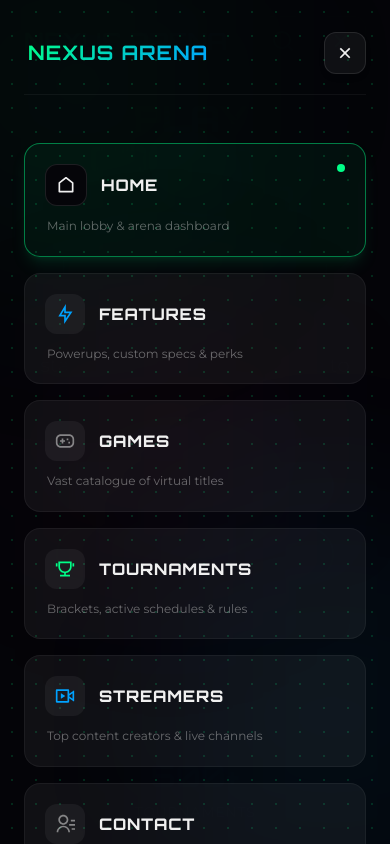
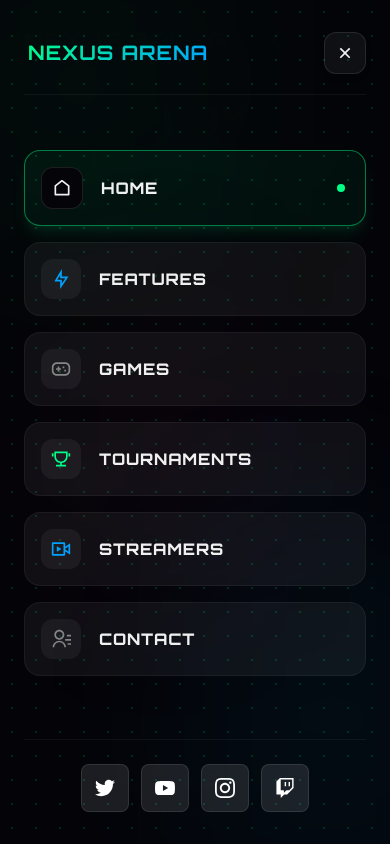
Before and after one commit to shubhamx599/nexusarena, a React (Vite) app: page / in a window 390 px wide. Both pictures are taken after a click on the button 341 px from the left and 41 px from the top of the page. Shown: the top 844 px of the page. Built offline with nearby package versions, Linux system fonts and the light colour scheme.

Commit message:
style: remove card descriptions from mobile menu to make navigation rows compact

```diff
--- a/src/components/ui/MobileMenu.jsx
+++ b/src/components/ui/MobileMenu.jsx
@@ -11,40 +11,34 @@ const MobileMenu = ({
   onNavClick,
   navLinks
 }) => {
-  // Creative description mappings for navigation links
+  // Creative color and border mappings for navigation links
   const linkDetails = {
     '/': {
-      desc: 'Main lobby & arena dashboard',
       color: 'primary',
       colorHex: '#00ff88',
       hoverBorder: 'hover:border-primary/50'
     },
     '/features': {
-      desc: 'Powerups, custom specs & perks',
       color: 'secondary',
       colorHex: '#00a2ff',
       hoverBorder: 'hover:border-secondary/50'
     },
     '/games': {
-      desc: 'Vast catalogue of virtual titles',
       color: 'accent',
       colorHex: '#ff0080',
       hoverBorder: 'hover:border-accent/50'
     },
     '/tournaments': {
-      desc: 'Brackets, active schedules & rules',
       color: 'primary',
       colorHex: '#00ff88',
       hoverBorder: 'hover:border-primary/50'
     },
     '/streamers': {
-      desc: 'Top content creators & live channels',
       color: 'secondary',
       colorHex: '#00a2ff',
       hoverBorder: 'hover:border-secondary/50'
     },
     '/contact': {
-      desc: 'Secure command center hotline',
       color: 'accent',
       colorHex: '#ff0080',
       hoverBorder: 'hover:border-accent/50'
@@ -116,7 +110,6 @@ const MobileMenu = ({
               const Icon = link.icon;
               const isActive = activeLink === link.href;
               const details = linkDetails[link.href] || {
-                desc: 'Explore link',
                 color: 'primary',
                 colorHex: '#00ff88',
                 hoverBorder: 'hover:border-primary/30'
@@ -143,7 +136,7 @@ const MobileMenu = ({
                       e.stopPropagation();
                       onNavClick();
                     }}
-                    className={`group relative flex flex-col p-5 rounded-2xl border transition-all duration-300 ${
+                    className={`group relative flex items-center gap-4.5 p-4 rounded-2xl border transition-all duration-300 ${
                       isActive
                         ? `bg-darker/50 shadow-lg ${activeShadow}`
                         : `bg-white/5 border-white/5 ${details.hoverBorder} hover:bg-white/10`
@@ -151,14 +144,13 @@ const MobileMenu = ({
                   >
                     {/* Glowing Accent Corner Dot */}
                     {isActive && (
-                      <span className="absolute top-5 right-5 flex h-2 w-2">
+                      <span className="absolute top-1/2 right-5 -translate-y-1/2 flex h-2 w-2">
                         <span className={`animate-ping absolute inline-flex h-full w-full rounded-full opacity-75`} style={{ backgroundColor: details.colorHex }}></span>
                         <span className="relative inline-flex rounded-full h-2 w-2" style={{ backgroundColor: details.colorHex }}></span>
                       </span>
                     )}
 
-                    {/* Icon + Title */}
-                    <div className="flex items-center gap-3.5 mb-2.5">
+                    {/* Icon */}
                     <div className={`p-2.5 rounded-xl transition-all duration-300 ${
                       isActive
                         ? 'bg-darker border border-white/10 text-light'
@@ -166,15 +158,11 @@ const MobileMenu = ({
                     }`}>
                       <Icon className="w-5 h-5" />
                     </div>
+
+                    {/* Title */}
                     <span className="font-orbitron font-extrabold tracking-wider text-base text-light group-hover:text-primary transition-colors duration-300">
                       {link.label.toUpperCase()}
                     </span>
-                    </div>
-
-                    {/* Tagline Description */}
-                    <p className="text-xs text-light/40 leading-relaxed font-montserrat transition-colors duration-300 group-hover:text-light/70 pl-0.5">
-                      {details.desc}
-                    </p>
 
                     {/* High-tech Bottom Border Animation */}
                     <div
```
Lines whose indentation alone changed are shown as unchanged.
